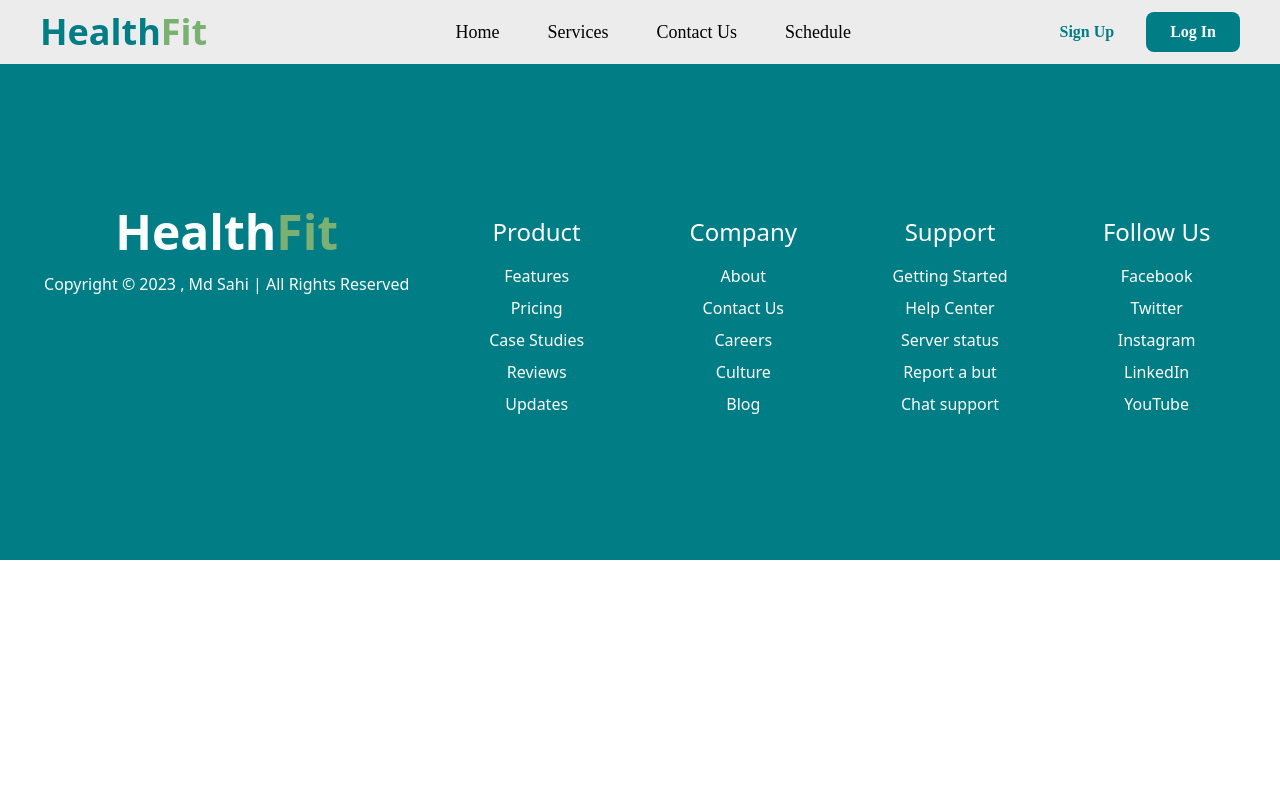
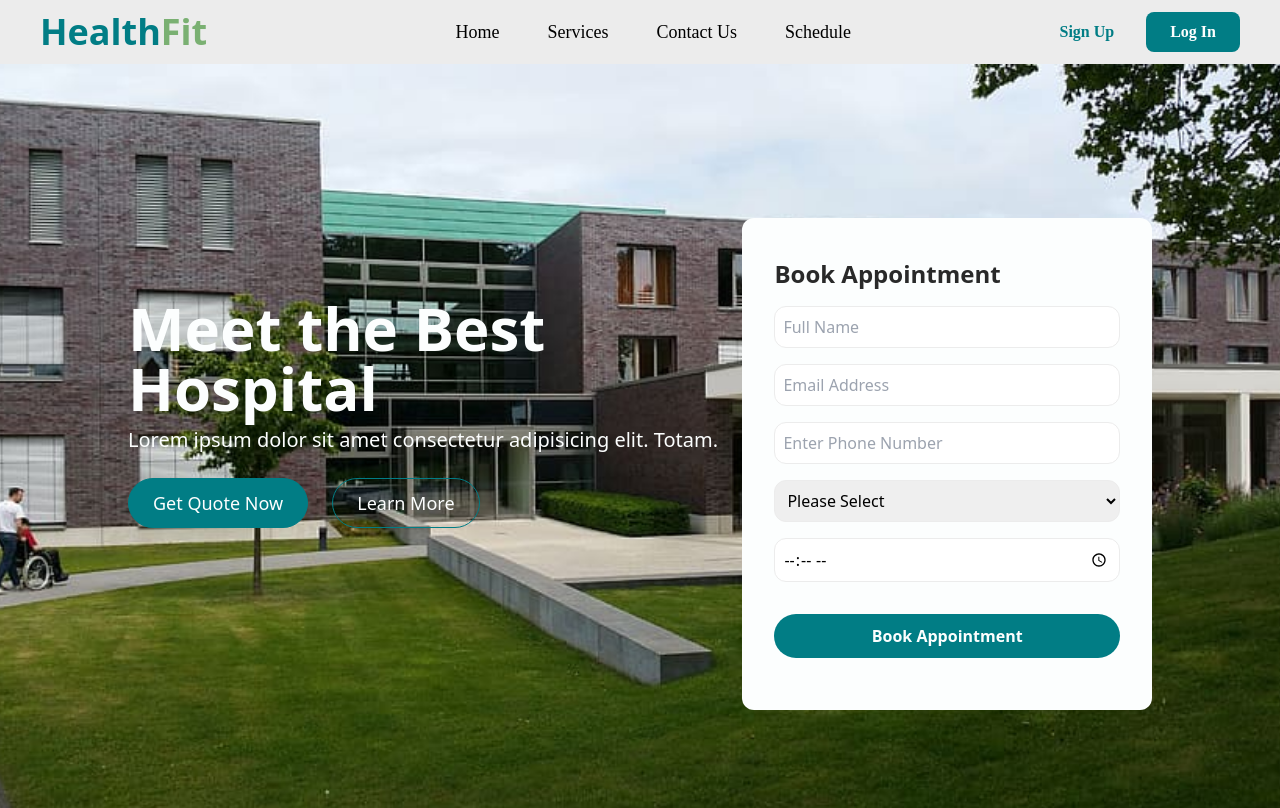
Before and after one commit to sahiAlam/Medico-Frontend, a React (Vite) app: page /services in a window 1280 px wide. Shown: the top 808 px of the page. Built offline with nearby package versions, Linux system fonts and the light colour scheme; a web font is replaced by a local one.

Commit message:
services header completed

```diff
--- a/src/App.jsx
+++ b/src/App.jsx
@@ -12,6 +12,7 @@ import Header from "./components/header/Header";
 import Footer from "./components/footer/Footer";
 import Login from "./pages/login/Login";
 import ContactUs from "./pages/contactUs/ContactUs";
+import Services from "./pages/services/Services";
 
 const App = () => {
   // const location = useLocation();
@@ -24,6 +25,7 @@ const App = () => {
           <Route path="/register" element={<Register />} />
           <Route path="/login" element={<Login />} />
           <Route path="/contactUs" element={<ContactUs />} />
+          <Route path="/services" element={<Services />} />
         </Routes>
         <Footer />
       </Router>
--- a/src/components/footer/Footer.jsx
+++ b/src/components/footer/Footer.jsx
@@ -4,7 +4,7 @@ import { FaFacebookF } from "react-icons/fa";
 const Footer = () => {
   return (
     <>
-      <div className="bg-btnColor w-full py-20 md:py-36">
+      <div className="bg-btnColor w-full  py-20 md:py-36">
         <div className="container mx-auto grid gap-10 md:grid-cols-4 lg:grid-cols-6 text-white px-2 md:px-10">
           <div className="text-center md:col-span-2">
             <h2 className="text-4xl md:text-5xl font-bold">
--- a/src/pages/home/Home.jsx
+++ b/src/pages/home/Home.jsx
@@ -1,6 +1,6 @@
 import React from "react";
 import Banner from "./banner/Banner";
-import Services from "./services/Services";
+// import Services from "./services/Services";
 import SearchArea from "./search/SearchArea";
 
 const Home = () => {
@@ -8,7 +8,6 @@ const Home = () => {
     <>
       <Banner />
       <SearchArea />
-      <Services />
     </>
   );
 };
--- a/src/pages/home/services/Services.jsx
+++ /dev/null
@@ -1,7 +0,0 @@
-import React from "react";
-
-const Services = () => {
-  return <div className="h-[500px] bg-gray">Services</div>;
-};
-
-export default Services;
--- /dev/null
+++ b/src/pages/services/Services.jsx
@@ -0,0 +1,16 @@
+import React from "react";
+import ServicesBanner from "./banner/ServicesBanner";
+import Working from "./work/Working";
+
+const Services = () => {
+  return (
+    <>
+      <div>
+        <ServicesBanner />
+        <Working />
+      </div>
+    </>
+  );
+};
+
+export default Services;
--- /dev/null
+++ b/src/pages/services/banner/ServicesBanner.jsx
@@ -0,0 +1,86 @@
+import React from "react";
+import serviceBanner from "../../../assets/contact-banner.jpg";
+
+const ServicesBanner = () => {
+  return (
+    <div className="w-full h-auto relative ">
+      <img
+        src={serviceBanner}
+        alt="bannerContactImg"
+        className="object-cover w-full h-screen bg-opacity-90"
+      />
+
+      <div className=" top-[50%] translate-y-[-50%] absolute left-[50%] translate-x-[-50%] flex flex-col md:flex-row gap-5 justify-between  container px-2 lg:px-32">
+        <div className="mt-10 md:mt-20">
+          <h1 className="text-white text-4xl md:text-6xl font-bold">
+            Meet the Best <br /> Hospital
+          </h1>
+          <p className="text-white mt-2 text-lg md:text-xl ">
+            Lorem ipsum dolor sit amet consectetur adipisicing elit. Totam.
+          </p>
+          <button className="text-white bg-btnColor mt-6 border border-btnColor px-3 md:px-6 py-2.5 rounded-full text-md md:text-lg md:hover:scale-105 hover:transition-all">
+            Get Quote Now
+          </button>
+          <button className="text-white mt-6 border border-btnColor px-3 md:px-6 py-2.5 rounded-full text-md md:text-lg ml-2 md:ml-6 md:hover:scale-105 hover:transition-all">
+            Learn More
+          </button>
+        </div>
+        <div className="bg-white p-5 md:py-10 md:px-8 rounded-xl lg:w-2/5 md:w-3/5">
+          <div className="flex flex-col">
+            <h3 className="text-black font-bold text-2xl ">Book Appointment</h3>
+            <input
+              type="name"
+              className="mt-4 border border-gray p-2 rounded-xl outline-none"
+              placeholder="Full Name"
+            />
+            <input
+              type="email"
+              className="mt-4 border border-gray p-2 rounded-xl outline-none"
+              placeholder="Email Address"
+            />
+            <input
+              type="number"
+              className="mt-4 border border-gray p-2 rounded-xl outline-none"
+              placeholder="Enter Phone Number"
+            />
+
+            <select
+              name=""
+              id=""
+              className="mt-4 border border-gray p-2 rounded-xl outline-none"
+            >
+              <option value="" className="text-gray">
+                Please Select
+              </option>
+            </select>
+
+            <input
+              type="time"
+              className="mt-4 border border-gray p-2 rounded-xl outline-none"
+              placeholder="Enter Time"
+            />
+
+            <button className="mt-8 mb-3 bg-btnColor p-2.5 rounded-full text-white font-bold md:hover:scale-105 hover:transition-all hover:bg-green">
+              Book Appointment
+            </button>
+          </div>
+        </div>
+      </div>
+    </div>
+  );
+};
+
+export default ServicesBanner;
+
+{
+  /* <input
+type="date"
+className="mt-4 border border-gray p-2 rounded-xl outline-none"
+placeholder="Enter Date"
+/>
+<input
+type="time"
+className="mt-4 border border-gray p-2 rounded-xl outline-none"
+placeholder="Enter Time"
+/> */
+}
--- /dev/null
+++ b/src/pages/services/work/Working.jsx
@@ -0,0 +1,7 @@
+import React from "react";
+
+const Working = () => {
+  return <div className="h-[600px]">Working</div>;
+};
+
+export default Working;
```
